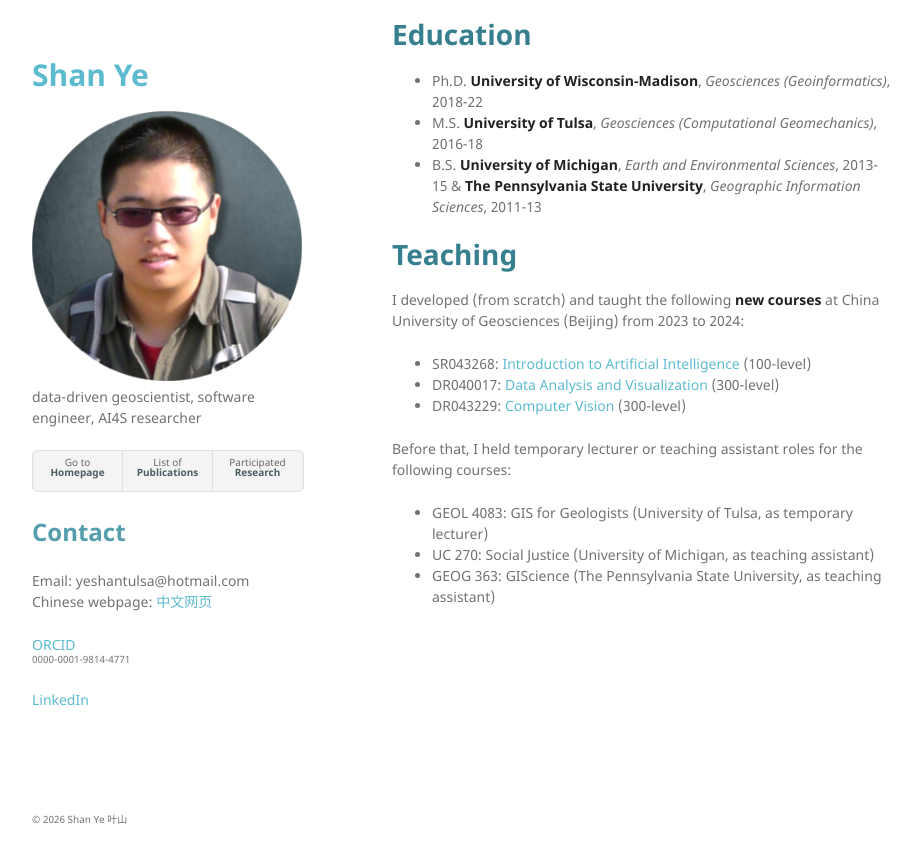
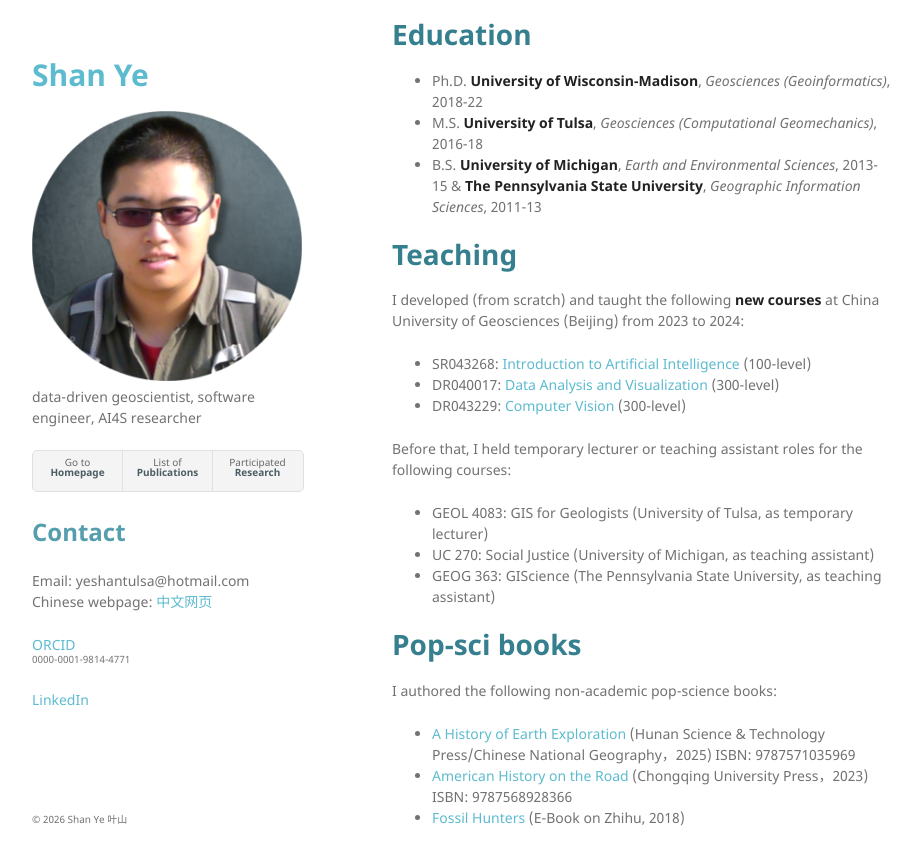
Before and after one commit to yeshan-geo/yeshan-geo.github.io, a Jekyll site: the page built from index.md, in a window 1280 px wide and 900 px high, scrolled down 513 px. Shown: the top 865 px of the window, without its empty margins (178-1099 px from the left). Built offline with Jekyll 4.4.1, drawn with Linux system fonts in a browser that asks for light colours; our own code applies the rules of GitHub Pages for plain Markdown files.

Commit message:
Update index.md

```diff
--- a/index.md
+++ b/index.md
@@ -26,3 +26,9 @@ Before that, I held temporary lecturer or teaching assistant roles for the follo
 - GEOL 4083: GIS for Geologists (University of Tulsa, as temporary lecturer)
 - UC 270: Social Justice (University of Michigan, as teaching assistant)
 - GEOG 363: GIScience (The Pennsylvania State University, as teaching assistant)
+
+## Pop-sci books
+I authored the following non-academic pop-science books:
+- [A History of Earth Exploration](https://book.douban.com/subject/37456080/) (Hunan Science & Technology Press/Chinese National Geography，2025) ISBN: 9787571035969
+- [American History on the Road](https://book.douban.com/subject/36607910/) (Chongqing University Press，2023) ISBN: 9787568928366
+- [Fossil Hunters](zhihu.com/pub/book/19551098) (E-Book on Zhihu, 2018)
```
